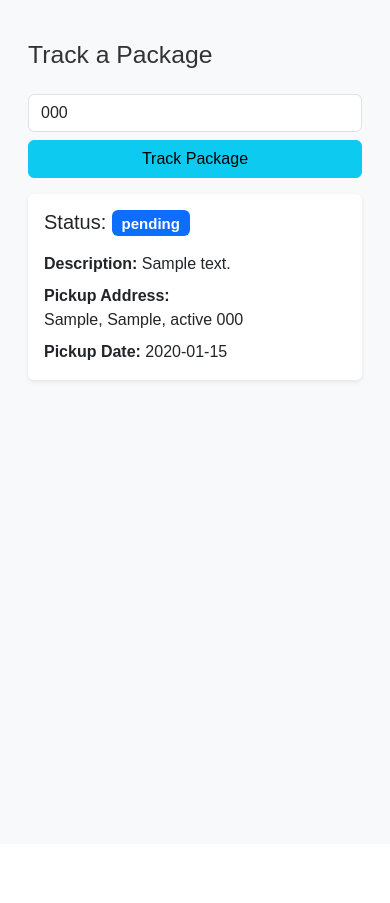
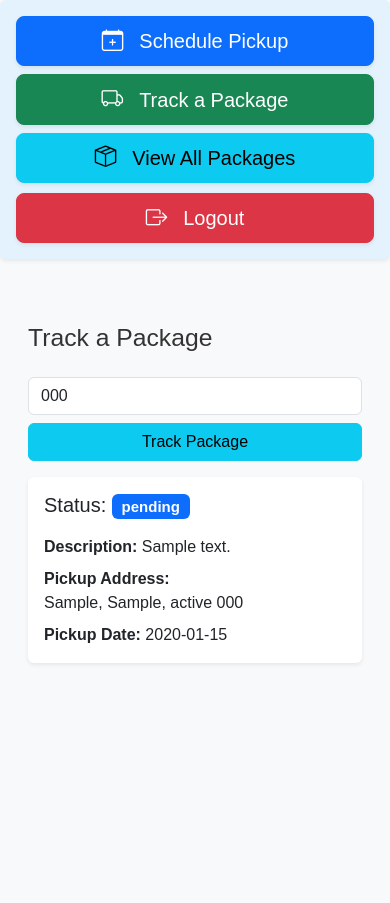
Before and after one commit to KSC2026411/ksc-flask, a Flask app: page /track/000 in a window 390 px wide. Shown: the part 56-959 px from the top of the page. Before the commit the page ends 439 px from the top, so only its background shows below. Run offline with Flask 3, Linux system fonts and the light colour scheme; tables that the repository leaves empty hold one stand-in row (values such as "Sample post"); some libraries are stand-ins or nearby versions.

Commit message:
Upgrade customer dashboard: top blue nav bar, analytics cards, announcements, hover effects

```diff
--- a/app/static/css/style.css
+++ b/app/static/css/style.css
@@ -1,5 +1,5 @@
 /* =========================
-   GLOBAL SETTINGS (IMPROVED)
+   GLOBAL SETTINGS
 ========================= */
 html, body {
     height: 100%;
@@ -21,6 +21,14 @@ html, body {
 /* Prevent overlap with navbar */
 body {
     padding-top: 56px;
+
+    /* Prevent text selection (app feel) */
+    user-select: none;
+}
+
+/* Allow input selection */
+input, textarea {
+    user-select: text;
 }
 
 /* =========================
@@ -52,23 +60,15 @@ body {
 .main-container {
     flex: 1;
     width: 100%;
-
     display: flex;
     flex-direction: column;
-
     justify-content: flex-start;
     align-items: center;
-
     text-align: center;
-
     padding: 40px 20px 20px;
-
     color: #fff;
-
     background: url("/static/images/lb9.jpg") center/cover no-repeat;
     position: relative;
-
-    /* smoother visual rendering */
     will-change: transform;
 }
 
@@ -87,8 +87,6 @@ body {
     position: relative;
     z-index: 2;
     margin-top: 10px;
-
-    /* app-like card feel */
     backdrop-filter: blur(4px);
 }
 
@@ -123,13 +121,6 @@ body {
 }
 
 /* =========================
-   UTILITIES
-========================= */
-.text-white {
-    color: #fff !important;
-}
-
-/* =========================
    FLASH MESSAGES
 ========================= */
 .alert {
@@ -137,7 +128,7 @@ body {
 }
 
 /* =========================
-   PWA / MOBILE APP FEEL (NEW)
+   PWA / MOBILE APP FEEL
 ========================= */
 
 /* Buttons feel more native */
@@ -154,18 +145,8 @@ a {
     transition: all 0.15s ease-in-out;
 }
 
-/* Prevent text selection (app feel) */
-body {
-    user-select: none;
-}
-
-/* Allow input selection */
-input, textarea {
-    user-select: text;
-}
-
 /* =========================
-   OFFLINE TOAST (if used)
+   OFFLINE TOAST
 ========================= */
 #offline-toast {
     display: none;
@@ -182,7 +163,7 @@ input, textarea {
 }
 
 /* =========================
-   SPLASH SCREEN (if used)
+   SPLASH SCREEN
 ========================= */
 #app-loader {
     position: fixed;
@@ -193,6 +174,63 @@ input, textarea {
     justify-content: center;
     align-items: center;
     z-index: 9999;
+}
+
+/* =========================
+   DASHBOARD INTERACTIONS & HOVER EFFECTS
+========================= */
+
+/* Quick action buttons hover effect */
+.btn-lg:hover {
+    transform: translateY(-2px);
+    box-shadow: 0 6px 12px rgba(0,0,0,0.15);
+    transition: all 0.2s ease-in-out;
+}
+
+/* Analytics cards hover effect */
+.card.shadow-sm:hover {
+    transform: translateY(-3px);
+    box-shadow: 0 8px 16px rgba(0,0,0,0.2);
+    transition: all 0.25s ease-in-out;
+}
+
+/* Table row hover effect */
+.table-hover tbody tr:hover {
+    background-color: rgba(0, 123, 255, 0.05);
+}
+
+/* Quick action buttons icon spacing */
+.btn.d-flex i {
+    margin-right: 8px;
+}
+
+/* Smooth transition for all hover effects */
+.btn, .card, .table-hover tbody tr {
+    transition: all 0.25s ease-in-out;
+}
+
+/* =========================
+   TOP ACTION BAR (LIGHT BLUE)
+========================= */
+.top-action-bar {
+    background-color: #e3f2fd;
+    border-radius: 8px;
+    padding: 15px;
+    margin-bottom: 30px;
+    box-shadow: 0 2px 6px rgba(0,0,0,0.1);
+}
+
+.top-action-bar .btn {
+    transition: all 0.2s ease-in-out;
+}
+
+.top-action-bar .btn:hover {
+    transform: translateY(-2px);
+    box-shadow: 0 6px 12px rgba(0,0,0,0.15);
+}
+
+.top-action-bar .btn i {
+    margin-right: 8px;
 }
 
 /* =========================
@@ -207,37 +245,15 @@ input, textarea {
         gap: 10px;
         text-align: center;
     }
+
+    .top-action-bar {
+        flex-direction: column;
+        align-items: stretch;
+        gap: 10px;
+    }
+
+    .top-action-bar .btn {
+        width: 100%;
+        justify-content: center;
+    }
 }
-
-/* =========================
-   DASHBOARD INTERACTIONS & HOVER EFFECTS
-========================= */
-
-/* Quick action buttons hover effect */
-.btn-lg:hover {
-    transform: translateY(-2px);
-    box-shadow: 0 6px 12px rgba(0, 0, 0, 0.15);
-    transition: all 0.2s ease-in-out;
-}
-
-/* Analytics cards hover effect */
-.card.shadow-sm:hover {
-    transform: translateY(-3px);
-    box-shadow: 0 8px 16px rgba(0, 0, 0, 0.2);
-    transition: all 0.25s ease-in-out;
-}
-
-/* Table row hover effect */
-.table-hover tbody tr:hover {
-    background-color: rgba(0, 123, 255, 0.05); /* subtle highlight */
-}
-
-/* Quick action buttons icon spacing */
-.btn.d-flex i {
-    margin-right: 8px;
-}
-
-/* Smooth transition for all hover effects */
-.btn, .card, .table-hover tbody tr {
-    transition: all 0.25s ease-in-out;
-}
--- a/app/templates/customer/base_customer.html
+++ b/app/templates/customer/base_customer.html
@@ -8,20 +8,47 @@
     <!-- Bootstrap CSS -->
     <link href="https://cdn.jsdelivr.net/npm/bootstrap@5.3.0/dist/css/bootstrap.min.css" rel="stylesheet">
     <link rel="stylesheet" href="{{ url_for('static', filename='css/style.css') }}">
+    <!-- Bootstrap Icons -->
+    <link rel="stylesheet" href="https://cdn.jsdelivr.net/npm/bootstrap-icons@1.11.1/font/bootstrap-icons.css">
 </head>
 
 <body class="{% block body_class %}{% endblock %}">
 
-<!-- ✅ MOBILE NAVBAR (only visible on small screens) -->
-<nav class="navbar navbar-dark bg-dark d-lg-none px-3">
+<!-- =========================
+     TOP NAVIGATION BAR (FULL WIDTH, LIGHT BLUE)
+========================= -->
+<div class="d-flex flex-wrap align-items-center justify-content-between mb-4 p-3 rounded shadow-sm top-action-bar">
+    <div class="d-flex flex-wrap gap-2">
+        <a href="{{ url_for('main.schedule') }}" class="btn btn-primary btn-lg shadow-sm d-flex align-items-center gap-2">
+            <i class="bi bi-calendar-plus fs-4"></i>
+            Schedule Pickup
+        </a>
+        <a href="{{ url_for('main.track') }}" class="btn btn-success btn-lg shadow-sm d-flex align-items-center gap-2">
+            <i class="bi bi-truck fs-4"></i>
+            Track a Package
+        </a>
+        <a href="{{ url_for('main.my_packages') }}" class="btn btn-info btn-lg shadow-sm d-flex align-items-center gap-2">
+            <i class="bi bi-box-seam fs-4"></i>
+            View All Packages
+        </a>
+    </div>
+    <a href="{{ url_for('main.logout') }}" class="btn btn-danger btn-lg shadow-sm d-flex align-items-center gap-2">
+        <i class="bi bi-box-arrow-right fs-4"></i>
+        Logout
+    </a>
+</div>
+
+<!-- =========================
+     MOBILE NAVBAR (optional, small screens)
+========================= -->
+<nav class="navbar navbar-dark bg-dark d-lg-none px-3 mb-3">
     <span class="navbar-brand">Customer Panel</span>
     <button class="navbar-toggler" type="button" data-bs-toggle="collapse" data-bs-target="#mobileMenu">
         <span class="navbar-toggler-icon"></span>
     </button>
 </nav>
 
-<!-- ✅ MOBILE MENU -->
-<div class="collapse bg-dark text-white p-3 d-lg-none" id="mobileMenu">
+<div class="collapse bg-dark text-white p-3 d-lg-none mb-3" id="mobileMenu">
     <a class="d-block mb-2 p-2 {% if request.endpoint == 'main.dashboard' %}bg-secondary rounded{% endif %}"
        href="{{ url_for('main.dashboard') }}">Dashboard</a>
     <a class="d-block mb-2 p-2 {% if request.endpoint == 'main.schedule' %}bg-secondary rounded{% endif %}"
@@ -34,7 +61,9 @@
     <a class="btn btn-danger w-100" href="{{ url_for('main.logout') }}">Logout</a>
 </div>
 
-<!-- ✅ MAIN CONTENT (FULL WIDTH) -->
+<!-- =========================
+     MAIN CONTENT AREA
+========================= -->
 <div class="container-fluid min-vh-100 p-3 p-md-4">
     {% block customer_content %}
     {% endblock %}
```
Also changed, not shown: app/templates/customer/customer_dashboard.html (+0 -35 lines).
